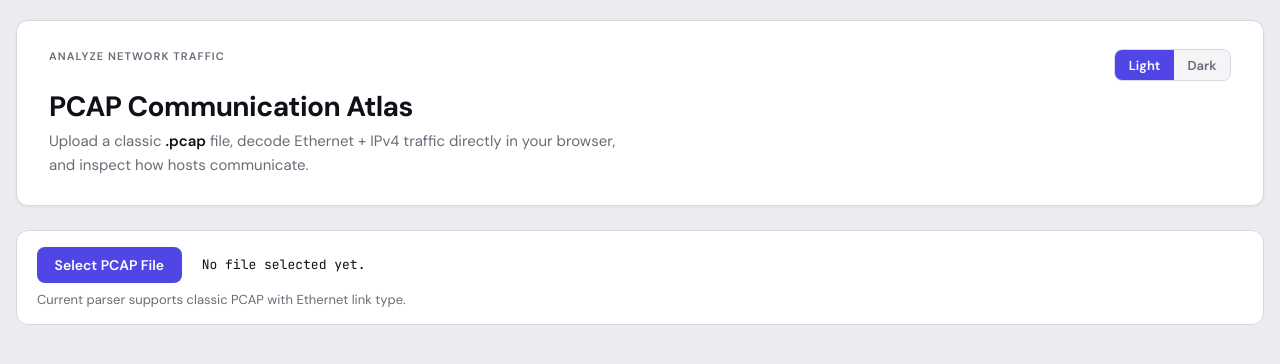
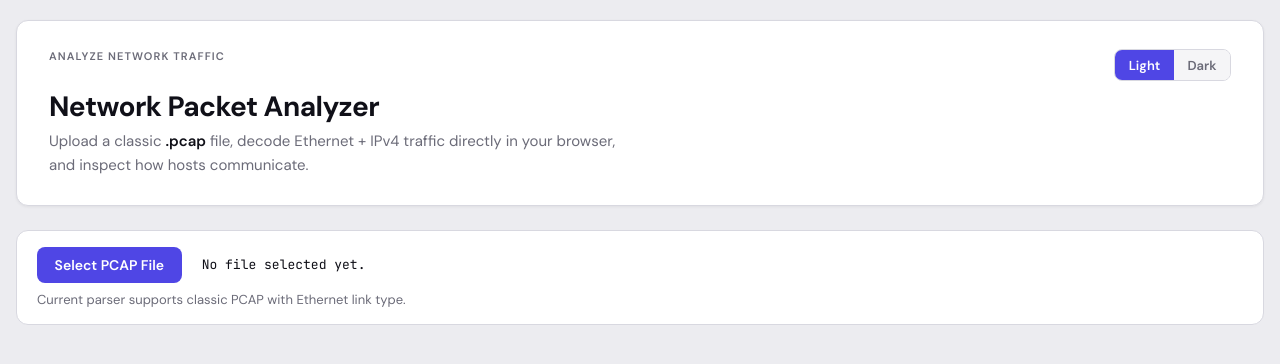
Before and after one commit to ramz-021002/packet-sniffer, a React (Vite) app: page / in a window 1280 px wide. Shown: the top 364 px of the page. Built offline with nearby package versions, Linux system fonts and the light colour scheme.

Commit message:
Text fix

```diff
--- a/src/App.tsx
+++ b/src/App.tsx
@@ -331,7 +331,7 @@ function App() {
             </button>
           </div>
         </div>
-        <h1>PCAP Communication Atlas</h1>
+        <h1>Network Packet Analyzer</h1>
         <p className="intro">
           Upload a classic <strong>.pcap</strong> file, decode Ethernet + IPv4 traffic directly in
           your browser, and inspect how hosts communicate.
```
